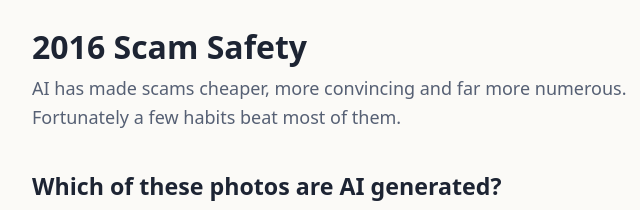
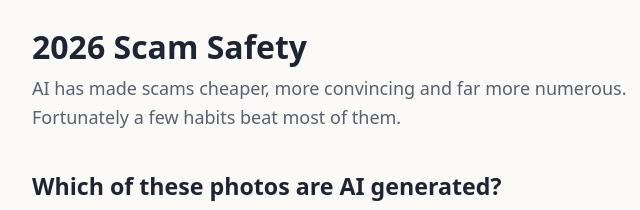
Before and after one commit to Qazzquimby/threats_toren_dev, a plain HTML site: page index.html in a window 1280 px wide. Shown: the top 210 px of the page, 272-912 px from the left. Drawn offline with Linux system fonts and the light colour scheme.

Commit message:
Update index.html

```diff
--- a/index.html
+++ b/index.html
@@ -3,7 +3,7 @@
 <head>
     <meta charset="utf-8">
     <meta name="viewport" content="width=device-width, initial-scale=1, viewport-fit=cover">
-    <title>2016 scam safety</title>
+    <title>2026 scam safety</title>
     <style>
         :root {
             --bg: #fbfaf7;
@@ -177,7 +177,7 @@
 </head>
 <body>
 <main>
-    <h1>2016 Scam Safety</h1>
+    <h1>2026 Scam Safety</h1>
     <p class="lead">AI has made scams cheaper, more convincing and far more numerous. Fortunately a few habits beat
         most of them.</p>
 
```
